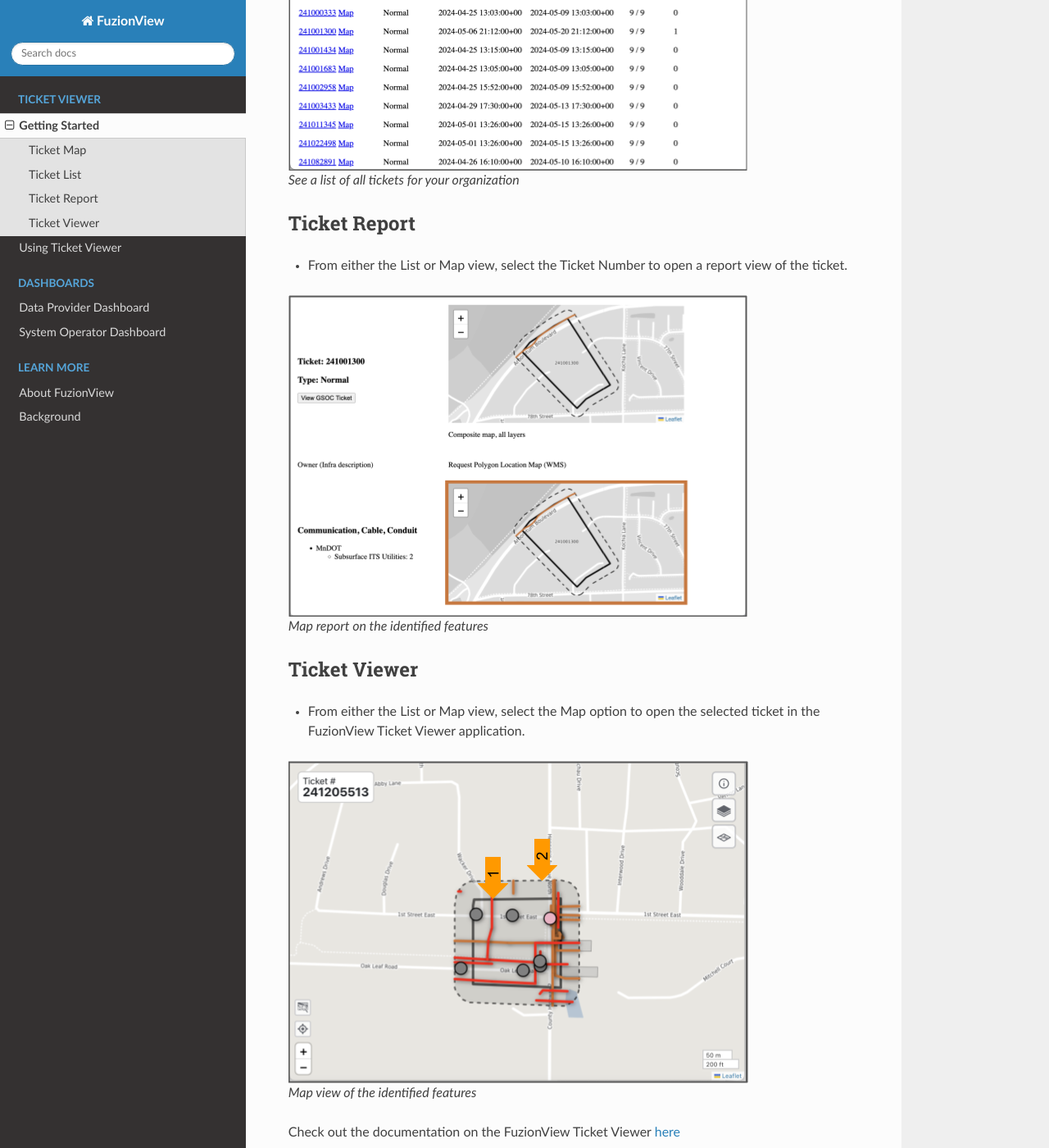
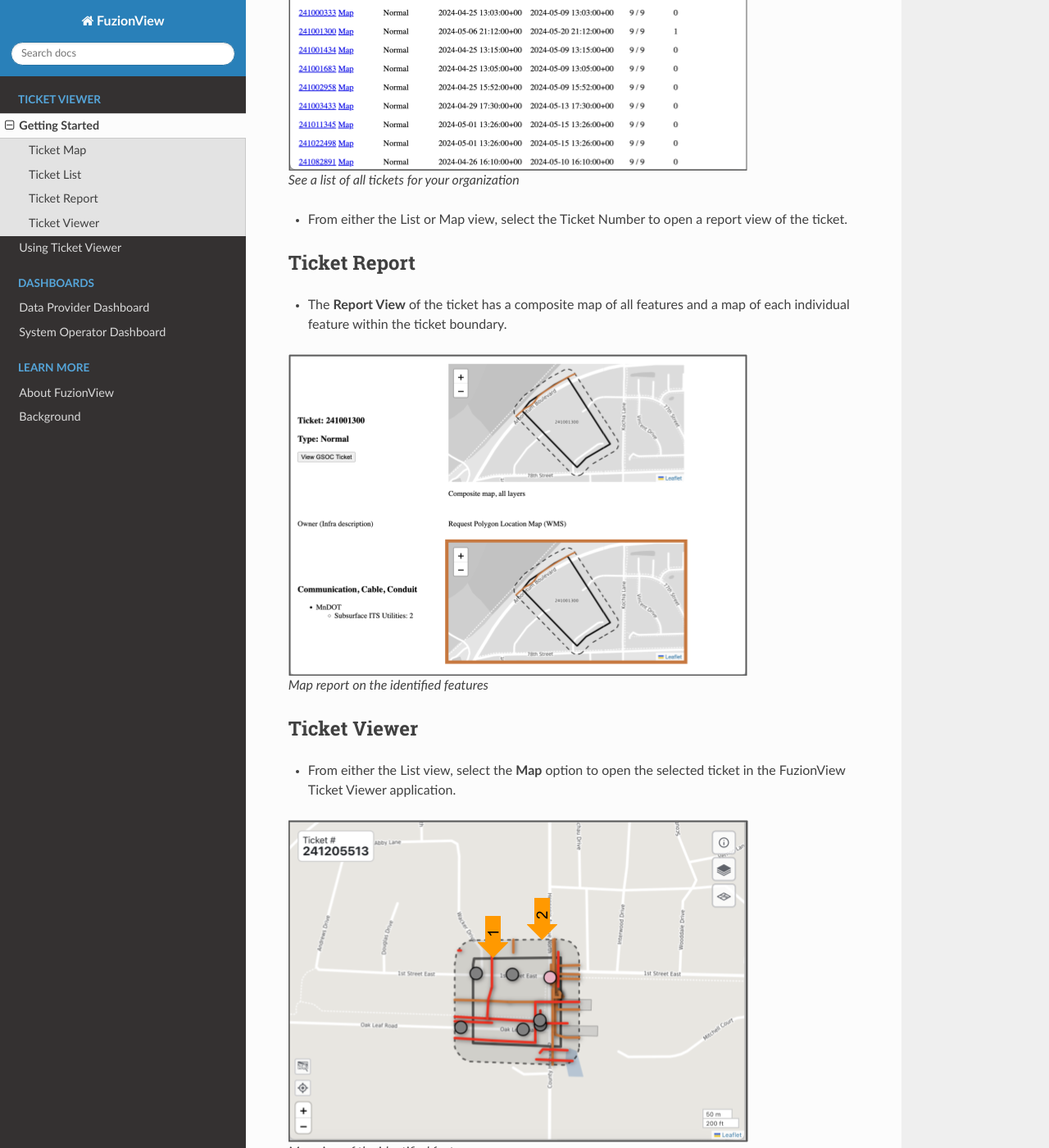
Before and after one commit to FuzionView/FV-Docs, a Sphinx documentation site: the page built from source/openfv.rst, in a window 1280 px wide and 1400 px high, scrolled down 1512 px. Shown: the whole window at 82% size. Built offline with Sphinx 7.4.7 and the Read the Docs theme 2.0.0, drawn with Linux system fonts in a browser that asks for light colours; some of the changed text lies outside the part shown.

Commit message:
Minor updates

```diff
--- a/source/openfv.rst
+++ b/source/openfv.rst
@@ -16,7 +16,7 @@
 Ticket Map
 -----------
 
-Use the Ticket LMap option to view all tickets on a map.
+Use the **Ticket Map** option to view all tickets on a map.
 
 .. figure:: /_static/GeoMooseTicketViewer1.png
    :alt: The FuzionView Ticket Map
@@ -27,7 +27,7 @@
 Ticket List
 ------------
 
-Use the Ticket List option to view all tickets in a list.
+Use the **Ticket List** option to view all tickets in a list.
 
 .. figure:: /_static/ticketlist1.png
    :alt: The FuzionView Ticket List
@@ -35,10 +35,12 @@
 
    *See a list of all tickets for your organization*
 
+* From either the List or Map view, select the Ticket Number to open a report view of the ticket.
+
 Ticket Report
 ---------------
 
-* From either the List or Map view, select the Ticket Number to open a report view of the ticket.
+* The **Report View** of the ticket has a composite map of all features and a map of each individual feature within the ticket boundary.
 
 .. figure:: /_static/TicketReport1.png
    :alt: The FuzionView Ticket Report
@@ -49,7 +51,7 @@
 Ticket Viewer
 ---------------
 
-* From either the List or Map view, select the Map option to open the selected ticket in the FuzionView Ticket Viewer application.
+* From either the List view, select the **Map** option to open the selected ticket in the FuzionView Ticket Viewer application.
 
 .. figure:: /_static/TicketViewer1.png
    :alt: The FuzionView Ticket Report
```
